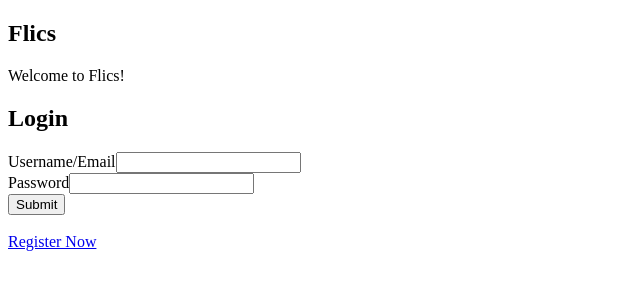
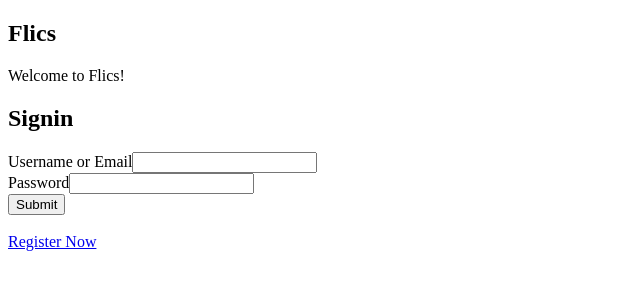
Before and after one commit to pvelpur/flics, a React (Create React App) app in the folder Front-end/flics/: page /login in a window 1280 px wide. Shown: the top 300 px of the page, without its empty margins (0-640 px from the left). Built offline with nearby package versions, Linux system fonts and the light colour scheme.

Commit message:
easier to read error messages front-end

```diff
--- a/Front-end/flics/src/user/Login.js
+++ b/Front-end/flics/src/user/Login.js
@@ -3,14 +3,15 @@ import { Link } from 'react-router-dom';
 
 function Login() {
 
-    const [email_or_username, setName] = useState('')
+    const [email_or_username, setEorUN] = useState('')
     const [password, setPassword] = useState('')
-    //const [error, setError] = useState('')
+    const [error, setError] = useState('')
+    //const [redirectUser, setRedirect] = useState(false)
 
     const handleChange = inputName => event => {
-
+        setError("")
         if(inputName === 'name'){
-            setName(event.target.value)
+            setEorUN(event.target.value)
         }
         else {
             setPassword(event.target.value)
@@ -24,7 +25,20 @@ function Login() {
             password
         }
         //console.log(user)
-        fetch('http://localhost:8080/login', {
+        login(user)
+        .then(data => {
+            if(data.error) {
+                setError(data.error)
+            }
+            else {
+                //authenticate
+                //redirect
+            }
+        })
+    }
+
+    const login = user => {
+        return fetch('http://localhost:8080/login', {
             method: "POST",
             headers: {
                 Accept: "application/json",
@@ -40,11 +54,19 @@ function Login() {
 
     return (
         <div className="container">
-            <h2 className="mt-5 mb-5">Login</h2>
+            <h2 className="mt-5 mb-5">Signin</h2>
 
-            <form>
+            {/* If error while signing in User */}
+            <div
+                className={"alert alert-danger"}
+                style={{display: error ? "" : "none"}}
+            >
+                {error}
+            </div>
+
+            <form onSubmit={handleSubmit}>
                 <div className='form-group'>
-                    <label className="text-muted">Username/Email</label>
+                    <label className="text-muted">Username or Email</label>
                     <input
                         onChange={handleChange('name')}
                         type="text"
@@ -63,11 +85,11 @@ function Login() {
                         required
                     />
                 </div>
-                <button onClick={handleSubmit} className="btn btn-raised btn-primary">Submit</button>
-                <br/>
-                <br/>
+                <input type="submit"></input>
+                <br /><br />
                 <Link to="/signup">Register Now</Link>
             </form>
+
 
         </div>
     )
--- a/Front-end/flics/src/user/Signup.js
+++ b/Front-end/flics/src/user/Signup.js
@@ -3,15 +3,17 @@ import { Link } from 'react-router-dom';
 
 function Signup() {
 
-    const [username, setName] = useState('')
+    const [username, setUsername] = useState('')
     const [email, setEmail] = useState('')
     const [password, setPassword] = useState('')
-    //const [error, setError] = useState('')
+    const [error, setError] = useState('')
+    const [success, setSuccess] = useState(false)
 
     const handleChange = inputName => event => {
-
+        setError("")
+        setSuccess(false)
         if(inputName === 'name'){
-            setName(event.target.value)
+            setUsername(event.target.value)
         }
         else if(inputName === 'email'){
             setEmail(event.target.value)
@@ -29,7 +31,23 @@ function Signup() {
             password
         }
         //console.log(user)
-        fetch('http://localhost:8080/signup', {
+        signup(user)
+        .then(data => {
+            if(data.error) {
+                setError(data.error)
+            }
+            else {
+                setUsername("")
+                setPassword("")
+                setError(data.message)
+                setEmail("")
+                setSuccess(true)
+            }
+        })
+    }
+
+    const signup = user => {
+        return fetch('http://localhost:8080/signup', {
             method: "POST",
             headers: {
                 Accept: "application/json",
@@ -47,7 +65,15 @@ function Signup() {
         <div className="container">
             <h2 className="mt-5 mb-5">Signup</h2>
 
-            <form onClick={handleSubmit}>
+            {/* If error while creating User */}
+            <div
+                className={success ? "alert alert-primary" : "alert alert-danger"}
+                style={{display: error ? "" : "none"}}
+            >
+                {error}
+            </div>
+
+            <form onSubmit={handleSubmit}>
                 <div className='form-group'>
                     <label className="text-muted">Username</label>
                     <input
@@ -78,7 +104,7 @@ function Signup() {
                         required
                     />
                 </div>
-                <button type="submit" className="btn btn-raised btn-primary">Submit</button>
+                <input type="submit"></input>
                 <p>Already have an Account? </p><Link to="/login">Login</Link>
             </form>
 
```
